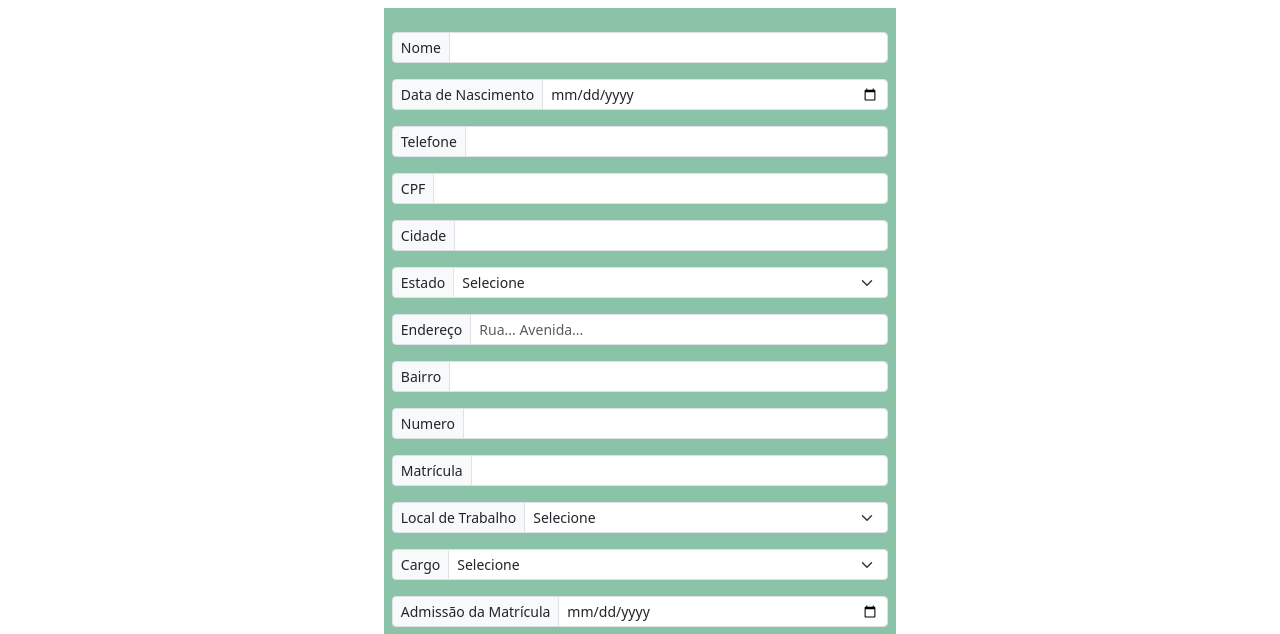
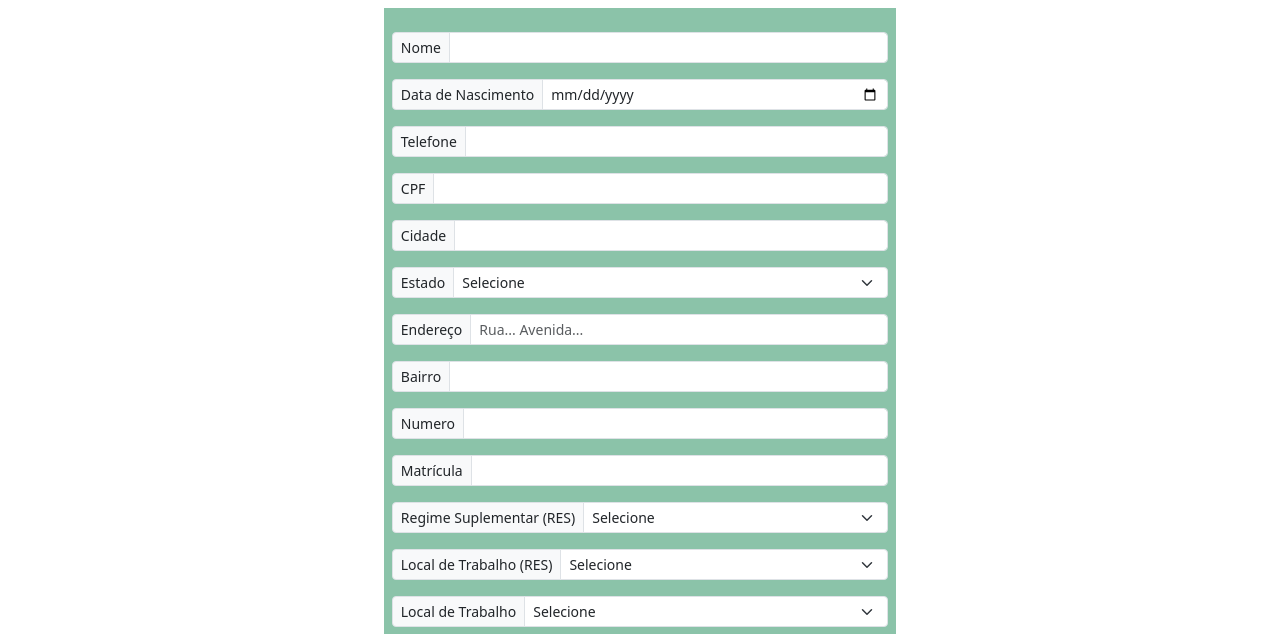
Before and after one commit to Leandrolespaul/Preojet-SMEC-Cadastro-de-Licen-as-, a website: page index.html in a window 1280 px wide. Shown: the part 166-800 px from the top of the page. Drawn offline with nearby package versions, Linux system fonts and the light colour scheme.

Commit message:
atualizei

```diff
--- a/index.html
+++ b/index.html
@@ -107,6 +107,26 @@
     </div>
 
     <div class="input-group input-group-sm mb-3">
+      <span title="res" class="input-group-text" id="inputGroup-sizing-sm">Regime Suplementar (RES)</span>
+      <select id="res" title="res" class="form-select" id="inputGroup-sizing-sm">
+        <option value="">Selecione</option>
+        <option value="SIM">Sim</option>
+        <option value="NÃO">Não</option>
+      </select>
+    </div>
+
+    <div class="input-group input-group-sm mb-3">
+      <span title="local-res" class="input-group-text" id="inputGroup-sizing-sm">Local de Trabalho (RES)</span>
+      <select id="local-res" title="local-res" class="form-select" id="inputGroup-sizing-sm">
+        <option value="">Selecione</option>
+        <option value="SMEC">Secretaria Municipal de Educação</option>
+        <option value="E.E.M. Monsenhor Ivo Sante Donim">E.E.M. Monsenhor Ivo Sante Donim</option>
+        <option value="E.M. Carolina Nunes de Almeida">E.M. Carolina Nunes de Almeida</option>
+        <option value="E.E.M. Dona Mariana">E.E.M. Dona Mariana</option>
+      </select>
+    </div>
+
+    <div class="input-group input-group-sm mb-3">
       <span title="Lotacao" class="input-group-text" id="inputGroup-sizing-sm">Local de Trabalho</span>
       <select id="lotacao" title="lotacao" class="form-select" id="inputGroup-sizing-sm">
         <option value="">Selecione</option>
--- a/main.js
+++ b/main.js
@@ -308,6 +308,8 @@ const diasNãoAparecer = () => {
 
 }
 
+
+
 const calculoDataLicenca = () => {
   const dataInicial = document.getElementById("data-inicial").value
   const matricula = document.getElementById("matricula-data").value
```
